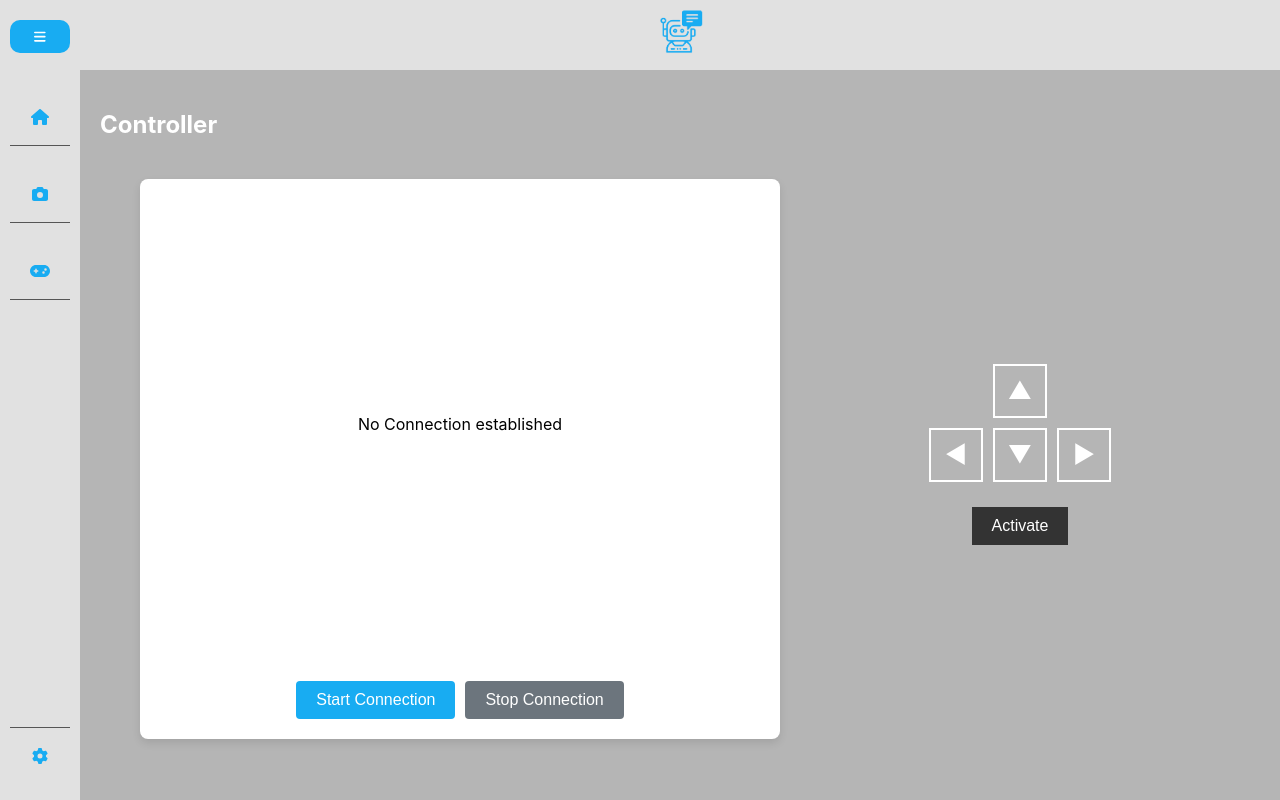
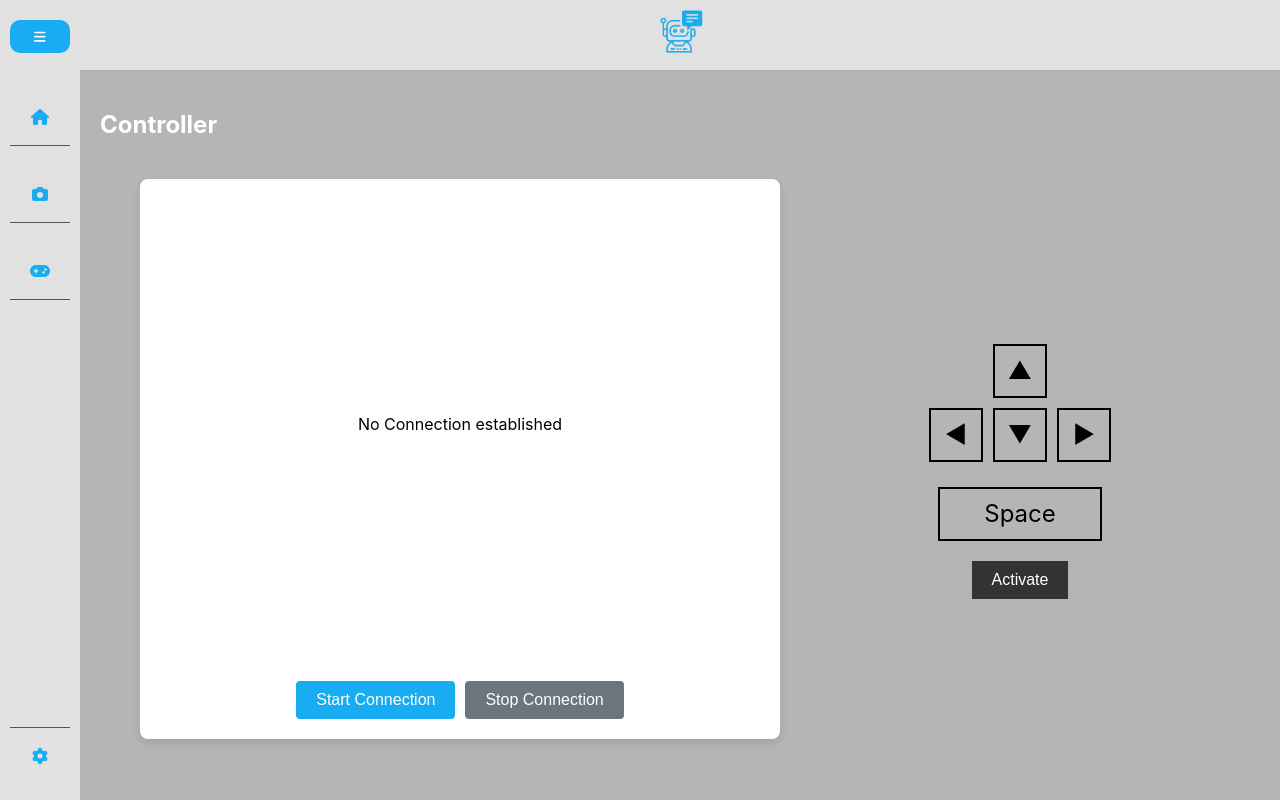
Before and after one commit to aronse1/FRR, a React (Create React App) app in the folder frr-frontend/: page /controller in a window 1280 px wide. Built offline with nearby package versions, Linux system fonts and the light colour scheme; no server answers.

Commit message:
styling of controller component

```diff
--- a/frr-frontend/src/components/Controller.css
+++ b/frr-frontend/src/components/Controller.css
@@ -87,7 +87,7 @@ img {
   display: flex;
   flex-direction: column;
   align-items: center;
-  margin-top: 200px;
+  margin-top: 180px;
   flex: 1;
 }
 
@@ -101,14 +101,31 @@ img {
   display: flex;
   justify-content: center;
   align-items: center;
-  border: 2px solid white;
+  border: 2px solid black;
   margin: 5px;
   font-size: 24px;
-  color: white;
+  color: black;
 }
 
 .arrow-key.active {
-  background-color: #4caf50;
+  background-color: #18acf2;
+}
+
+.space-bar {
+  width: 160px;
+  height: 50px;
+  display: flex;
+  justify-content: center;
+  align-items: center;
+  border: 2px solid black;
+  margin-top: 20px;
+  font-size: 24px;
+  color: black;
+  text-align: center;
+}
+
+.space-bar.active {
+  background-color: #18acf2;
 }
 
 .control-toggle {
--- a/frr-frontend/src/components/Controller.js
+++ b/frr-frontend/src/components/Controller.js
@@ -147,6 +147,9 @@ const Controller = () => {
                   &#9654;
                 </div>
               </div>
+              <div className={`space-bar ${pressedKey === ' ' ? 'active' : ''}`}>
+                Space
+              </div>
               <div className="control-toggle">
                 <button
                   onClick={toggleControl}
```
